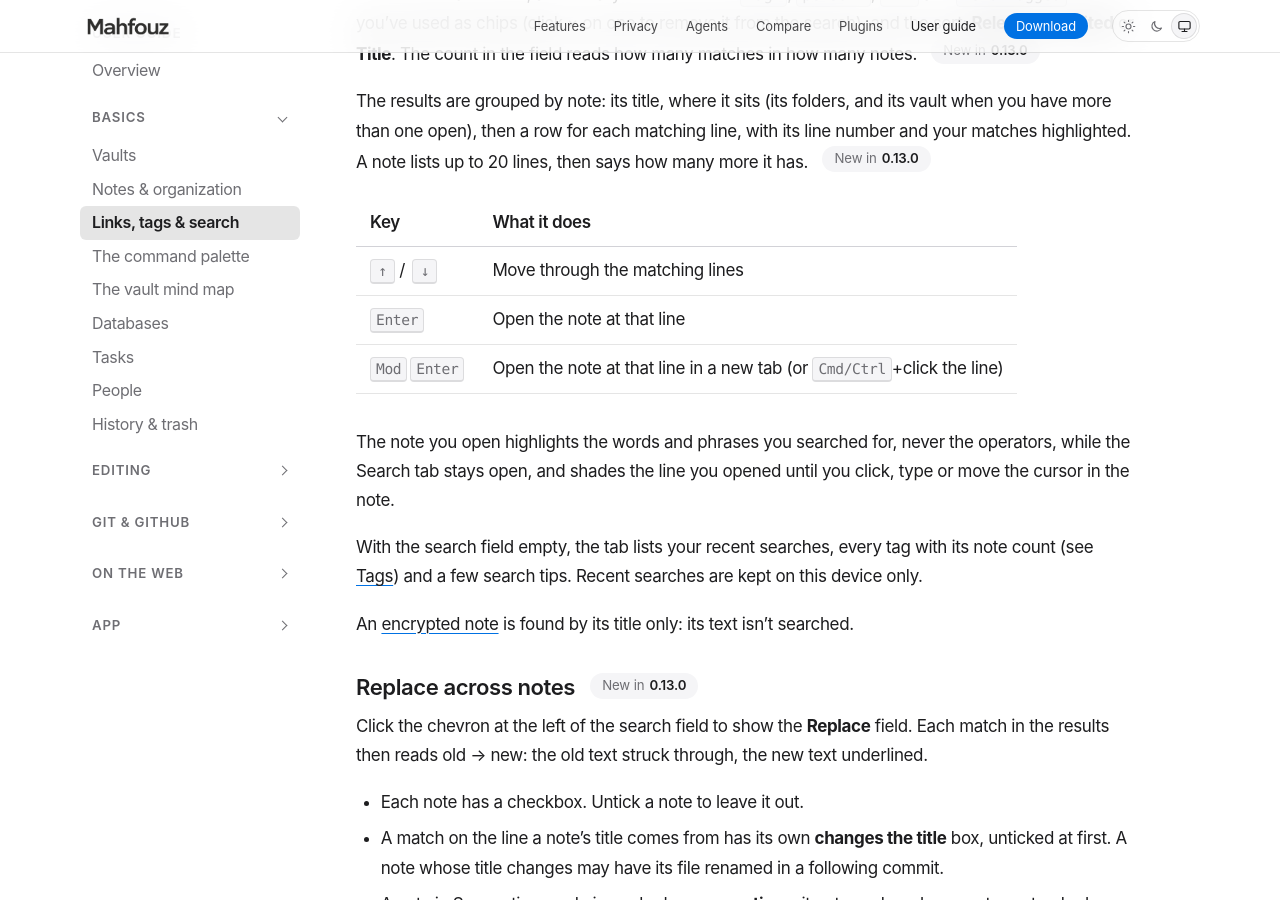
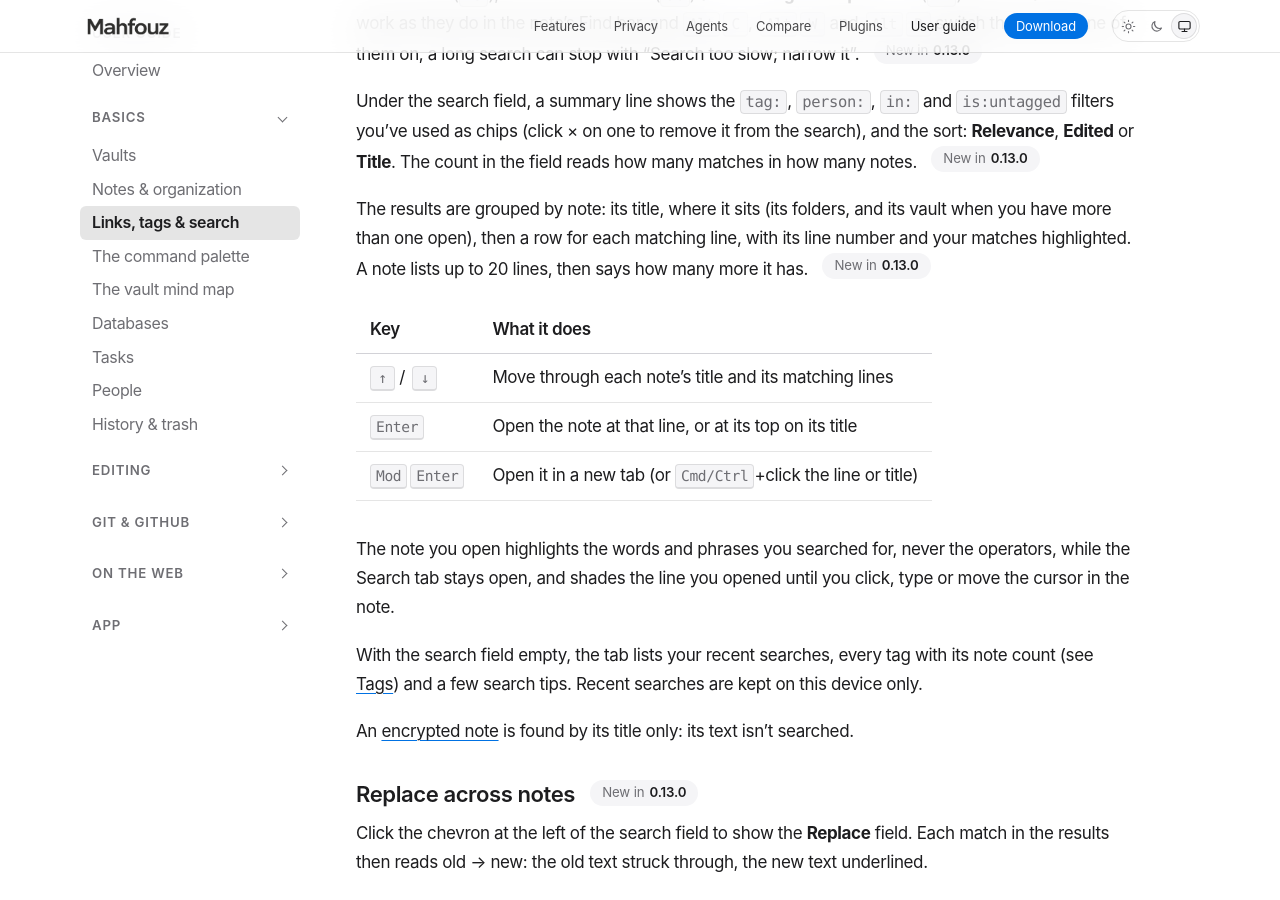
Before and after one commit to mahfouz-app/docs, a Jekyll site: the page built from guide/links.md, in a window 1280 px wide and 900 px high, scrolled down 3743 px. Built offline with Jekyll 4.4.1, drawn with Linux system fonts in a browser that asks for light colours; some of the changed text lies outside the part shown.

Commit message:
docs(guide): Search tab note titles as keyboard stops, tag:/person: completion
Co-Authored-By: Claude Opus 5.5 <noreply@anthropic.com>

```diff
--- a/guide/links.md
+++ b/guide/links.md
@@ -61,6 +61,11 @@ With a `tag:` in the search, **Narrow by** under the search field lists the
 other tags those notes carry. Click one to add it as another `tag:`: only
 notes with **all** the tags stay. To remove a tag, use the × on its chip
 in the summary line, or delete it from the field. {% include since.html v="0.13.0" %}
+
+While you type `tag:` and part of a name, **Matching tags** lists the tags
+whose names contain it, so `tag:pro` offers `#project` and `#improv`.
+Click one to finish the word. `person:` does the same with people's
+handles and names. {% include since.html v="0.13.0" %}
 
 With the search field empty, the Search tab lists every tag with its note
 count, and **Untagged**, which searches `is:untagged` for notes with no
@@ -159,9 +164,9 @@ lists up to 20 lines, then says how many more it has. {% include since.html v="0
 
 | Key | What it does |
 |---|---|
-| <kbd>↑</kbd> / <kbd>↓</kbd> | Move through the matching lines |
-| <kbd>Enter</kbd> | Open the note at that line |
-| <kbd>Mod</kbd><kbd>Enter</kbd> | Open the note at that line in a new tab (or <kbd>Cmd/Ctrl</kbd>+click the line) |
+| <kbd>↑</kbd> / <kbd>↓</kbd> | Move through each note's title and its matching lines |
+| <kbd>Enter</kbd> | Open the note at that line, or at its top on its title |
+| <kbd>Mod</kbd><kbd>Enter</kbd> | Open it in a new tab (or <kbd>Cmd/Ctrl</kbd>+click the line or title) |
 
 The note you open highlights the words and phrases you searched for, never
 the operators, while the Search tab stays open, and shades the line you
```
Also changed, not shown: guide/shortcuts.md (+2 -2 lines).
